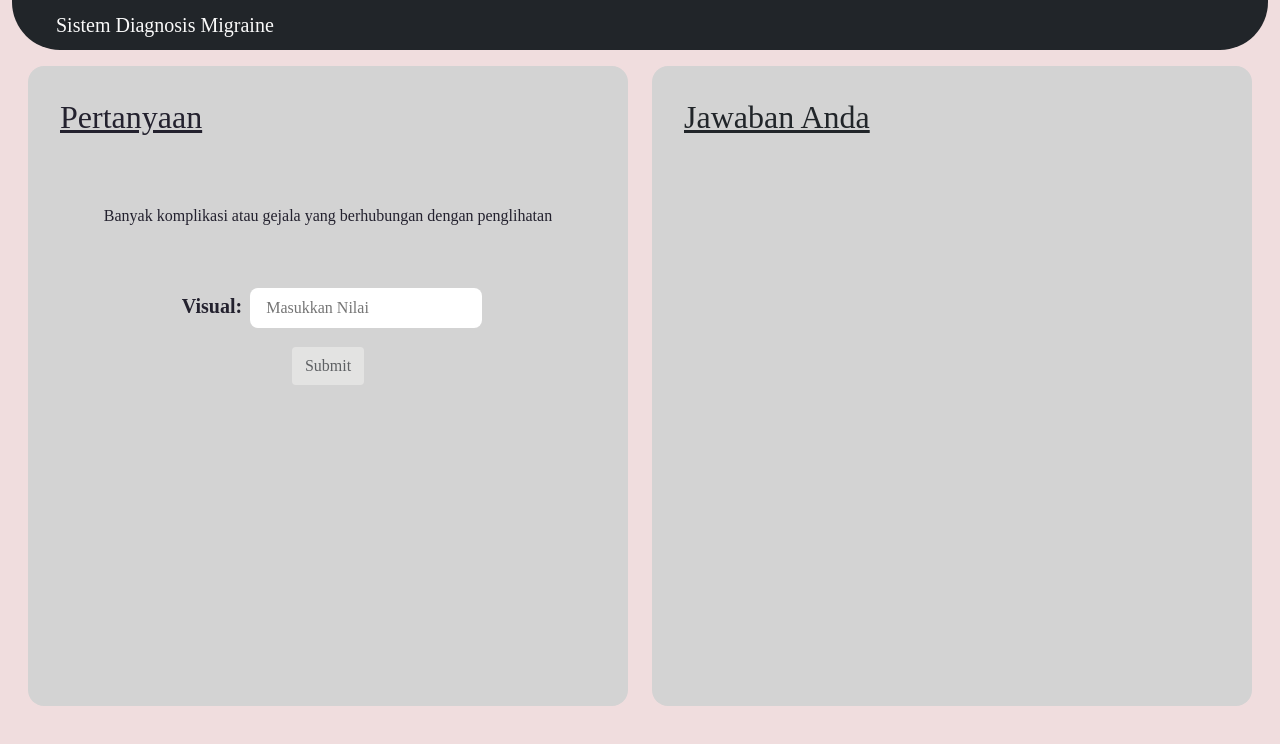
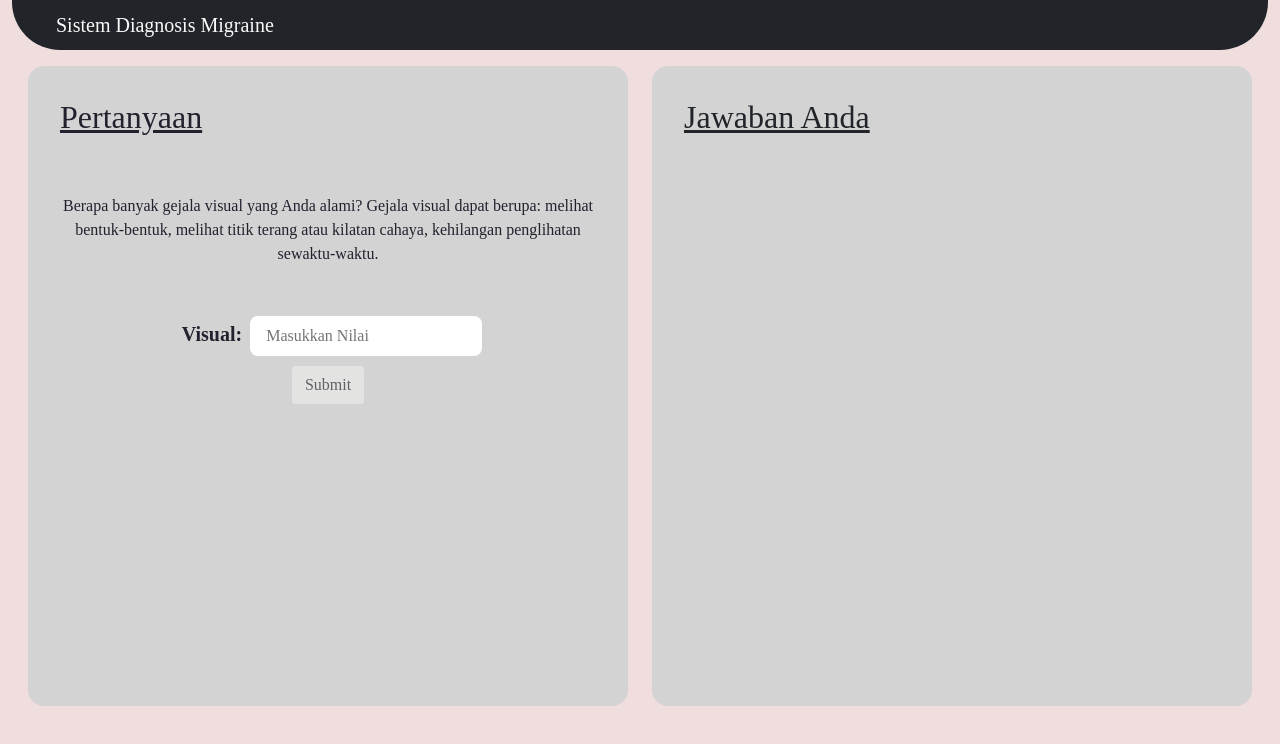
Before and after one commit to IsRylo/migraine, a React (Create React App) app: page / in a window 1280 px wide. Shown: the top 744 px of the page. Built offline with nearby package versions, Linux system fonts and the light colour scheme.

Commit message:
Pertanyaan telah diedit

```diff
--- a/src/components/App.jsx
+++ b/src/components/App.jsx
@@ -28,7 +28,7 @@ function App() {
       };
       const [result, certain] = predict(a);
       const migraine = classes[result.indexOf(Math.max(...result))]
-      return migraine +  " dengan persentase kepastian " + certain*100 + "%";
+      return migraine +  " dengan persentase kepastian " + (certain*100).toFixed(2) + "%";
   }
 
   // Mencatat perubahan state
--- a/src/components/Modal.jsx
+++ b/src/components/Modal.jsx
@@ -14,7 +14,7 @@ export default function Modal(props){
         if (element < 1) return;
         return(
             <div className="potential-solution">
-                <p>Persentase migraine adalah {classes[index]} :  {100 * element / sum} %</p>
+                <p>Persentase migraine adalah {classes[index]} :  {(100 * element / sum).toFixed(2)} %</p>
             </div>
         );
     }
--- a/src/rules/Data.json
+++ b/src/rules/Data.json
@@ -3,7 +3,7 @@
         "key": "00",
         "parameter": "Visual",
         "threshold": 0.5,
-        "question": "Banyak komplikasi atau gejala yang berhubungan dengan penglihatan"
+        "question": "Berapa banyak gejala visual yang Anda alami? Gejala visual dapat berupa: melihat bentuk-bentuk, melihat titik terang atau kilatan cahaya, kehilangan penglihatan sewaktu-waktu."
     },
 
     {
@@ -11,7 +11,7 @@
         "parent": "00",
         "parameter": "Sensory",
         "threshold": 0.5,
-        "question": "Banyak komplikasi atau gejala yang berhubungan dengan indrawi"
+        "question": "Berapa banyak jenis gejala indrawi yang Anda alami? Gejala Indrawi dapat berupa: Sensasi berjarum di lengan atau kaki, Kelemahan atau mati rasa di wajah atau salah satu sisi tubuh, Tubuh lebih sensitif terhadap cahaya, atau Kesulitan berbicara."
     },
 
     {
@@ -20,7 +20,7 @@
         "parameter": "Character",
         "answerOption": ["Tidak Ada", "Berdenyut-denyut", "Konstant"],
         "threshold": 0.5,
-        "question": "Jenis rasa sakit yang dipilih Throbbing or constant pain (Tidak ada - 0, Berdenyut-denyut - 1, Konstan- 2)"
+        "question": "Bagaimana Anda menggambarkan rasa sakit yang Anda rasakan?"
     },
 
     {
@@ -29,7 +29,7 @@
         "parameter": "Intensity",
         "answerOption":["Tidak Ada", "Ringan", "Sedang", "Parah"],
         "threshold": 2.5,
-        "question": "Intensitas penyakit yang dirasakan (Tidak ada - 0, Ringan - 1, Sedang - 2, Parah - 3)"
+        "question": "Seberapa intens rasa sakit yang Anda rasakan?"
     },
 
     {
@@ -38,7 +38,7 @@
         "parameter": "Hypoacusis",
         "answerOption":["Tidak", "Ya"],
         "threshold": 0.5,
-        "question": "Gangguan pendengaran (Tidak - 0, Ya - 1)"
+        "question": "Apakah Anda mengalami gangguan pada pendengaran?"
     },
 
     {
@@ -53,7 +53,7 @@
         "parameter": "Vertigo",
         "answerOption":["Tidak", "Ya"],
         "threshold": 0.5,
-        "question": "Mengalami pusing-pusing (Tidak - 0, Ya - 1)"
+        "question": "Apakah kamu pusing?"
     },
 
     {
@@ -68,7 +68,7 @@
         "parameter": "Character",
         "answerOption": ["Tidak Ada", "Berdenyut-denyut", "Konstant"],
         "threshold": 1.5,
-        "question": "Jenis rasa sakit yang dipilih Throbbing or constant pain (Tidak ada - 0, Berdenyut-denyut - 1, Konstan- 2)"
+        "question": "Bagaimana Anda menggambarkan rasa sakit yang Anda rasakan?"
     },
 
     {
@@ -77,7 +77,7 @@
         "parameter": "Location",
         "answerOption":["Tidak Ada", "Satu sisi", "Dua atau lebih"],
         "threshold": 1.5,
-        "question": "Lokasi penyakit yang dirasakan pada kepala (Tidak ada - 0, Satu sisi- 1, Dua atau lebih- 2)"
+        "question": "Tolong gambarkan lokasi kesakitan di kepala Anda."
     },
 
     {
@@ -92,7 +92,7 @@
         "parameter": "Tinnitus",
         "answerOption":["Tidak", "Ya"],
         "threshold": 0.5,
-        "question": "Telinga berdenging (Tidak - 0, Ya - 1)"
+        "question": "Apakah telinga Anda berdenging?"
     },
 
     {
@@ -101,7 +101,7 @@
         "parameter": "Defect",
         "answerOption":["Tidak", "Ya"],
         "threshold": 0.5,
-        "question": "Cacat pada baik pada satu atau kedua mata bersamaan dengan bidang hidung (Tidak - 0, Ya - 1)"
+        "question": "Apakah Anda cacat pada kedua mata dan hidung?"
     },
 
    {
@@ -110,7 +110,7 @@
         "parameter": "Tinnitus",
         "answerOption":["Tidak", "Ya"],
         "threshold": 0.5,
-        "question": "Telinga berdenging (Tidak - 0, Ya - 1)"
+        "question": "Apakah telinga Anda berdenging?"
     },
 
     {
@@ -137,7 +137,7 @@
         "parameter": "Location",
         "answerOption":["Tidak Ada", "Satu sisi", "Dua atau lebih"],
         "threshold": 1.5,
-        "question": "Lokasi penyakit yang dirasakan pada kepala (Tidak ada - 0, Satu sisi- 1, Dua atau lebih- 2)"
+        "question": "Tolong gambarkan lokasi kesakitan di kepala Anda."
     },
 
     {
@@ -194,7 +194,7 @@
         "parameter": "Character",
         "answerOption": ["Tidak Ada", "Berdenyut-denyut", "Konstant"],
         "threshold": 1.5,
-        "question": "Jenis rasa sakit yang dipilih Throbbing or constant pain (Tidak ada - 0, Berdenyut-denyut - 1, Konstan- 2)"
+        "question": "Bagaimana Anda menggambarkan rasa sakit yang Anda rasakan?"
     },
 
     {
@@ -226,7 +226,7 @@
         "parameter": "Intensity",
         "answerOption":["Tidak Ada", "Ringan", "Sedang", "Parah"],
         "threshold": 1.5,
-        "question": "Intensitas penyakit yang dirasakan (Tidak ada - 0, Ringan - 1, Sedang - 2, Parah - 3)"
+        "question": "Seberapa intens rasa sakit yang Anda rasakan?"
     },
 
     {
@@ -273,7 +273,7 @@
         "parameter": "Photophobia",
         "answerOption":["Tidak", "Ya"],
         "threshold": 0.5,
-        "question": "Sensitif terhadap cahaya (Tidak - 0, Ya - 1)"
+        "question": "Apakah Anda merasa tidak nyaman di dekat cahaya?"
     },
 
     {
@@ -290,7 +290,7 @@
         "parameter": "Character",
         "answerOption": ["Tidak Ada", "Berdenyut-denyut", "Konstant"],
         "threshold": 1.5,
-        "question": "Jenis rasa sakit yang dipilih Throbbing or constant pain (Tidak ada - 0, Berdenyut-denyut - 1, Konstan- 2)"
+        "question": "Bagaimana Anda menggambarkan rasa sakit yang Anda rasakan?"
     },
 
     {
@@ -298,7 +298,7 @@
         "parent": "60",
         "parameter": "Visual",
         "threshold": 1.5,
-        "question": "Banyak komplikasi atau gejala yang berhubungan dengan penglihatan"
+        "question": "Berapa banyak gejala visual yang Anda alami? Gejala visual dapat berupa: melihat bentuk-bentuk, melihat titik terang atau kilatan cahaya, kehilangan penglihatan sewaktu-waktu."
     },
 
     {
@@ -336,7 +336,7 @@
         "parent": "67",
         "parameter":"Sensory",
         "threshold":1.0,
-        "question":"Banyak komplikasi atau gejala yang berhubungan dengan indrawi"
+        "question":"Berapa banyak jenis gejala indrawi yang Anda alami? Gejala Indrawi dapat berupa: Sensasi berjarum di lengan atau kaki, Kelemahan atau mati rasa di wajah atau salah satu sisi tubuh, Tubuh lebih sensitif terhadap cahaya, atau Kesulitan berbicara."
     },
 
     {
@@ -377,7 +377,7 @@
         "parent": "70",
         "parameter":"Sensory",
         "threshold":0.5,
-        "question":"Banyak komplikasi atau gejala yang berhubungan dengan indrawi"
+        "question":"Berapa banyak jenis gejala indrawi yang Anda alami? Gejala Indrawi dapat berupa: Sensasi berjarum di lengan atau kaki, Kelemahan atau mati rasa di wajah atau salah satu sisi tubuh, Tubuh lebih sensitif terhadap cahaya, atau Kesulitan berbicara."
     },
 
     {
@@ -385,7 +385,7 @@
         "parent": "71",
         "parameter":"Sensory",
         "threshold":0.5,
-        "question":"Banyak komplikasi atau gejala yang berhubungan dengan indrawi"
+        "question":"Berapa banyak jenis gejala indrawi yang Anda alami? Gejala Indrawi dapat berupa: Sensasi berjarum di lengan atau kaki, Kelemahan atau mati rasa di wajah atau salah satu sisi tubuh, Tubuh lebih sensitif terhadap cahaya, atau Kesulitan berbicara."
     },
 
     {
```
